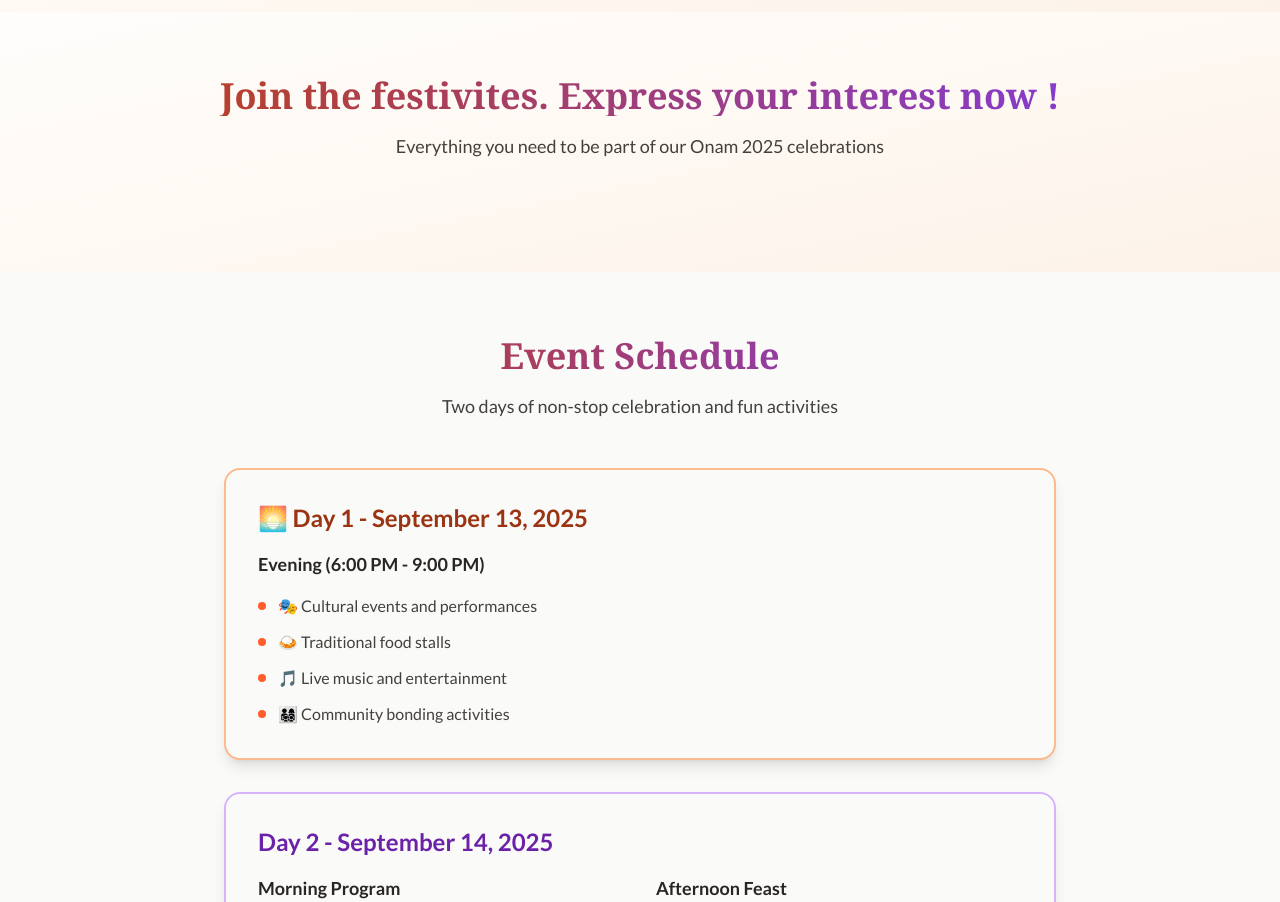
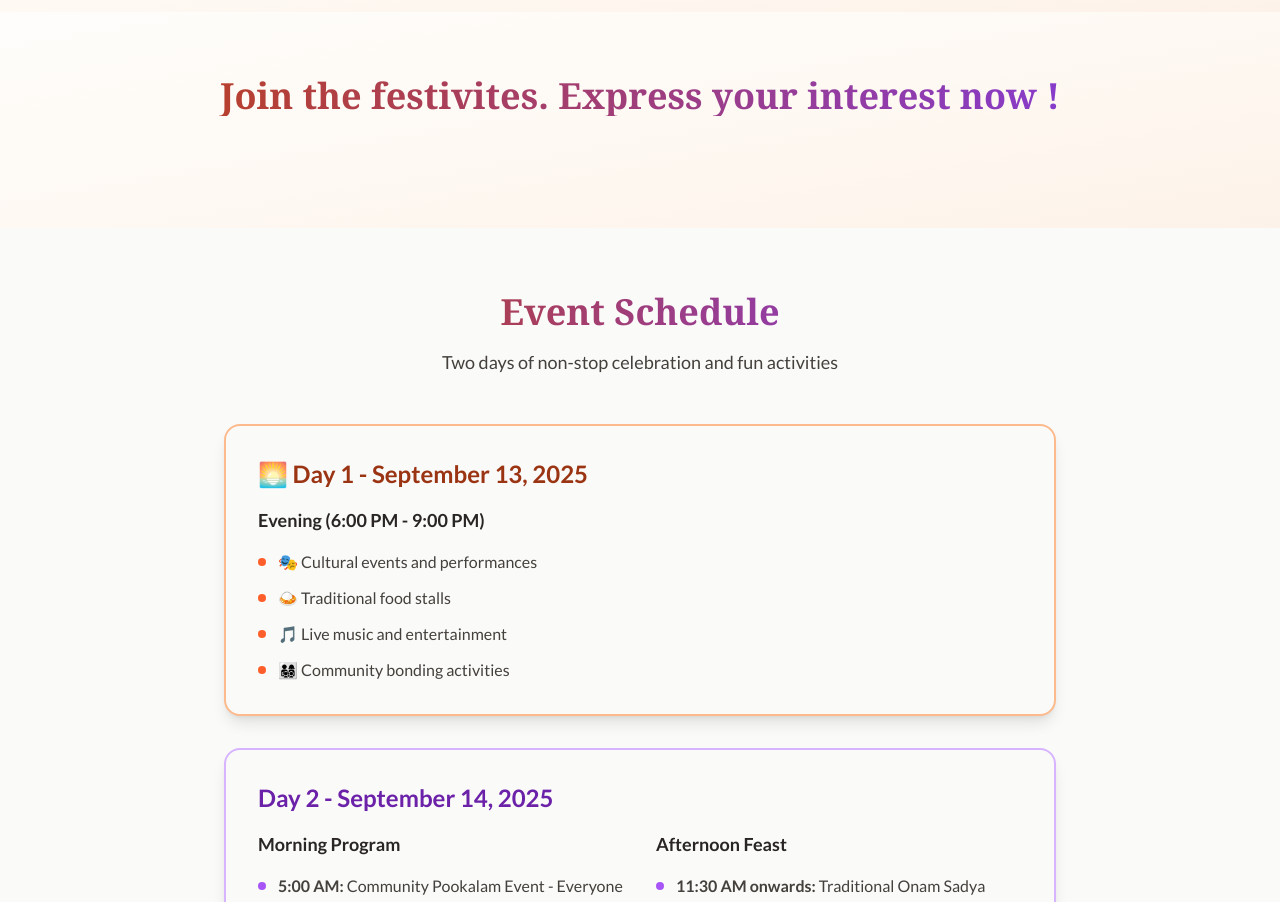
Before and after one commit to ebyed/InfinityMalayalees, a React (Vite) app: page /onam-2025 in a window 1280 px wide. Shown: the part 1040-1942 px from the top of the page. Built offline with nearby package versions, Linux system fonts and the light colour scheme; no server answers.

Commit message:
Updated Onam2025.tsx

```diff
--- a/src/pages/Onam2025.tsx
+++ b/src/pages/Onam2025.tsx
@@ -106,9 +106,9 @@ const Onam2025: React.FC = () => {
                 <h2 className="text-3xl md:text-4xl font-bold bg-gradient-to-r from-terracotta-700 to-plum-700 dark:from-terracotta-400 dark:to-plum-400 bg-clip-text text-transparent mb-4 font-serif">
                   Join the festivites. Express your interest  now !
                 </h2>
-                <p className="text-lg text-stone-700 dark:text-stone-200 max-w-2xl mx-auto font-medium">
+                {/* <p className="text-lg text-stone-700 dark:text-stone-200 max-w-2xl mx-auto font-medium">
                   Everything you need to be part of our Onam 2025 celebrations
-                </p>
+                </p> */}
 
               {/* </div>
               <div className="grid grid-cols-1 md:grid-cols-2 lg:grid-cols-3 gap-8">
```
